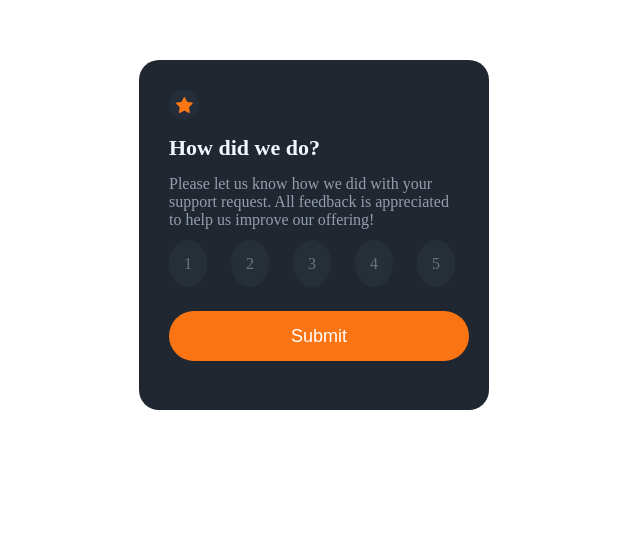
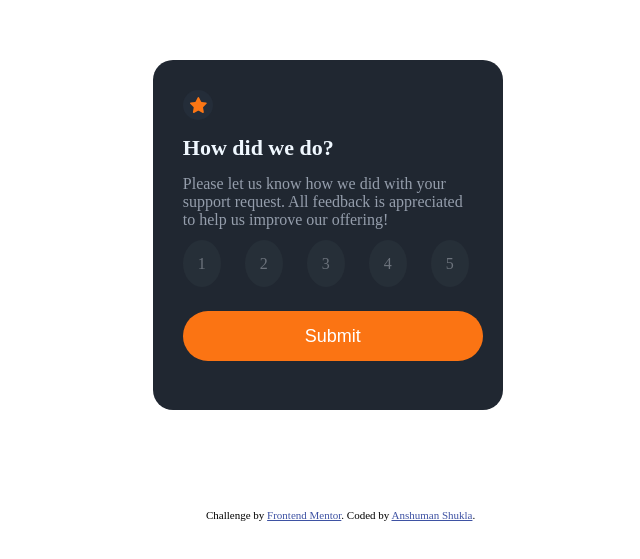
Before and after one commit to Anshumanshukla46/InteractiveRating.github.io, a plain HTML site: page index.html in a window 1280 px wide. Shown: the part 165-724 px from the top of the page, without its empty margins (326-966 px from the left). Drawn offline with Linux system fonts and the light colour scheme.

Commit message:
Added footer

```diff
--- a/index.html
+++ b/index.html
@@ -73,10 +73,10 @@
 
 
 
-  <!-- <div class="attribution">
+  <div class="attribution">
     Challenge by <a href="https://www.frontendmentor.io?ref=challenge" target="_blank">Frontend Mentor</a>.
-    Coded by <a href="#">Your Name Here</a>.
-  </div> -->
+    Coded by <a href="https://www.github.com/anshumanshukla46">Anshuman Shukla</a>.
+  </div>
 
 
   <script src="./script.js"></script>
--- a/style.css
+++ b/style.css
@@ -1,6 +1,9 @@
 .attribution {
     font-size: 11px;
     text-align: center;
+    padding: auto;
+    margin-bottom: -35rem;
+    margin-left: -18.55rem;
 }
 
 .attribution a {
```
